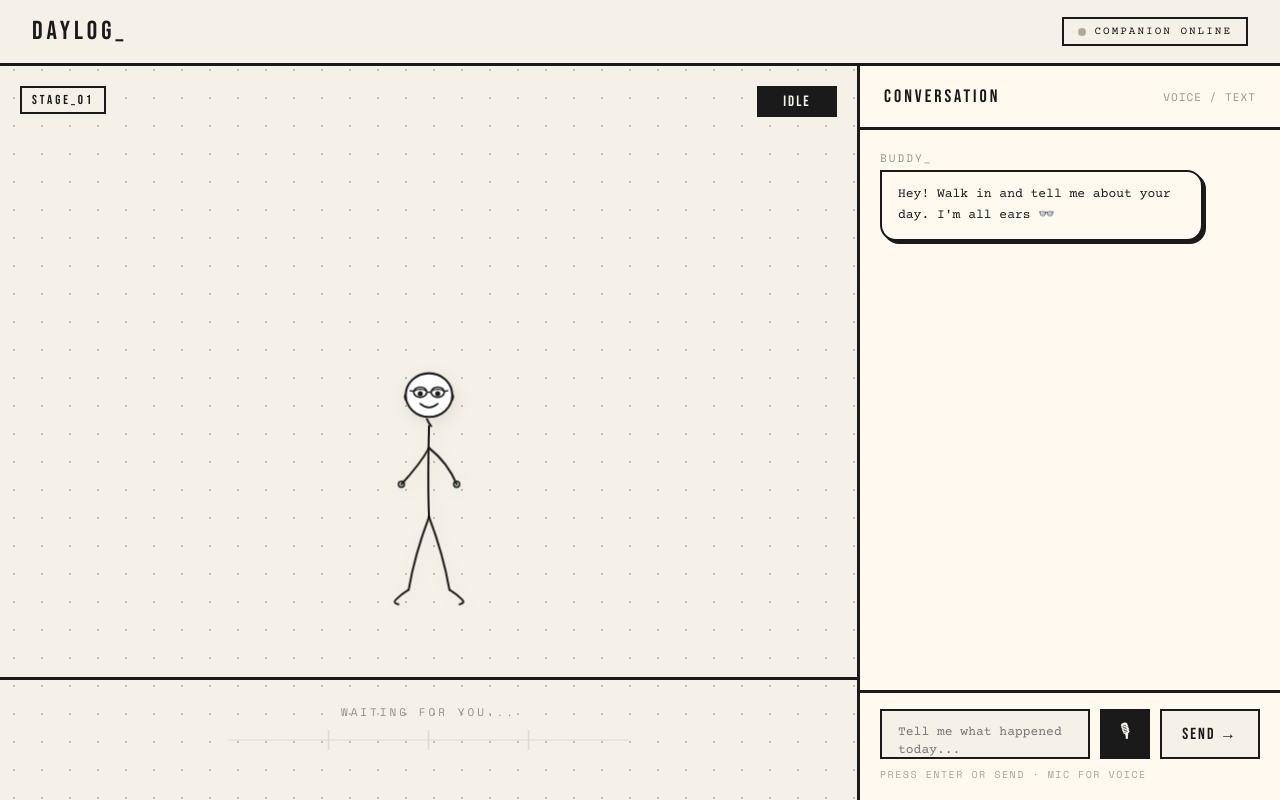
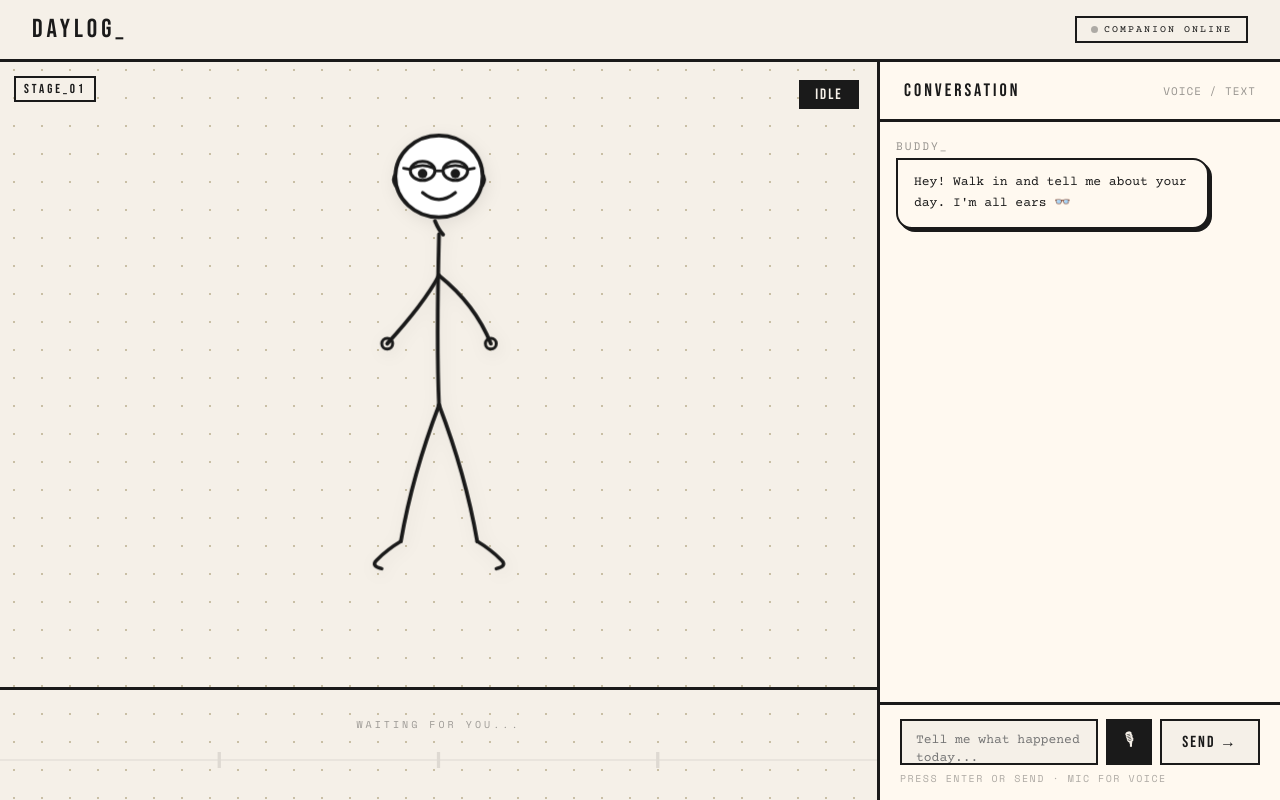
Before and after one commit to Tess224/Dailylog, a React (Vite) app: page / in a window 1280 px wide. Built offline with nearby package versions, Linux system fonts and the light colour scheme.

Commit message:
Update App.jsx

```diff
--- a/src/App.jsx
+++ b/src/App.jsx
@@ -7,27 +7,85 @@ import { POSES, AI_REPLIES } from './data.js'
 
 const lerp = (a, b, t) => a + (b - a) * t
 
+// ── Detect mobile once ────────────────────────────────────────────────────
+const isMobile = () => window.innerWidth < 768
+
 const GLOBAL_STYLES = `
-  @keyframes blink  { 0%,100%{opacity:1} 50%{opacity:0.2} }
-  @keyframes pulse  { 0%,100%{transform:scale(1)} 50%{transform:scale(1.08)} }
+  @keyframes blink { 0%,100%{opacity:1} 50%{opacity:0.2} }
+  @keyframes pulse { 0%,100%{transform:scale(1)} 50%{transform:scale(1.08)} }
+
+  * { box-sizing: border-box; margin: 0; padding: 0; }
+  body { overflow: hidden; }
+
+  /* Desktop: side by side. Mobile: stack vertically */
+  .stage {
+    display: grid;
+    grid-template-columns: 1fr 400px;
+    flex: 1;
+    min-height: 0;
+  }
+  .canvas-area {
+    border-right: 3px solid #1a1a1a;
+    position: relative;
+    overflow: hidden;
+    min-height: 0;
+  }
+  .chat-panel {
+    display: flex;
+    flex-direction: column;
+    background: #fff9f0;
+    min-height: 0;
+  }
+  .chat-log {
+    flex: 1;
+    overflow-y: auto;
+    padding: 16px;
+    display: flex;
+    flex-direction: column;
+    gap: 14px;
+    min-height: 0;
+  }
+
+  @media (max-width: 767px) {
+    body { overflow: auto; }
+    .stage {
+      grid-template-columns: 1fr;
+      grid-template-rows: 52vh 1fr;
+    }
+    .canvas-area {
+      border-right: none;
+      border-bottom: 3px solid #1a1a1a;
+    }
+    .chat-log {
+      max-height: 35vh;
+    }
+  }
 `
 
 export default function App() {
-  const [messages, setMessages]         = useState([{ id: 0, role: 'ai', text: "Hey! Walk in and tell me about your day. I'm all ears 👓" }])
-  const [pose, setPose]                 = useState('idle')
-  const [speech, setSpeech]             = useState('')
+  const [messages, setMessages]           = useState([{ id: 0, role: 'ai', text: "Hey! Walk in and tell me about your day. I'm all ears 👓" }])
+  const [pose, setPose]                   = useState('idle')
+  const [speech, setSpeech]               = useState('')
   const [speechVisible, setSpeechVisible] = useState(false)
-  const [thinking, setThinking]         = useState(false)
-  const [input, setInput]               = useState('')
-  const [walkProgress, setWalkProgress] = useState(0)
-  const [stickX, setStickX]             = useState(-25)
-  const [stickOpacity, setStickOpacity] = useState(0)
-  const [emotion, setEmotion]           = useState('IDLE')
-  const [caption, setCaption]           = useState('walk on in...')
+  const [thinking, setThinking]           = useState(false)
+  const [input, setInput]                 = useState('')
+  const [walkProgress, setWalkProgress]   = useState(0)
+  const [stickX, setStickX]               = useState(-30)
+  const [stickOpacity, setStickOpacity]   = useState(0)
+  const [emotion, setEmotion]             = useState('IDLE')
+  const [caption, setCaption]             = useState('walk on in...')
+  const [mobile, setMobile]               = useState(isMobile())
 
-  const chatRef    = useRef(null)
-  const replyIdx   = useRef(0)
+  const chatRef     = useRef(null)
+  const replyIdx    = useRef(0)
   const speechTimer = useRef(null)
+
+  // ── Responsive listener ───────────────────────────────────────────────
+  useEffect(() => {
+    const onResize = () => setMobile(isMobile())
+    window.addEventListener('resize', onResize)
+    return () => window.removeEventListener('resize', onResize)
+  }, [])
 
   // ── Walk-in on mount ──────────────────────────────────────────────────
   useEffect(() => {
@@ -36,14 +94,14 @@ export default function App() {
       prog += 2.2
       const t = Math.min(prog / 52, 1)
       setWalkProgress(prog)
-      setStickX(lerp(-25, 50, t))
+      setStickX(lerp(-30, 50, t))
       setStickOpacity(Math.min(t * 3, 1))
       if (t >= 1) {
         clearInterval(id)
         setWalkProgress(100)
         setPose('idle')
         setCaption('waiting for you...')
-        setTimeout(() => showSpeech("hey! 👋", 2500), 400)
+        setTimeout(() => showSpeech('hey! 👋', 2500), 400)
       }
     }, 32)
     return () => clearInterval(id)
@@ -69,7 +127,7 @@ export default function App() {
     setCaption(p.caption)
   }, [])
 
-  // ── Send message ──────────────────────────────────────────────────────
+  // ── Send ──────────────────────────────────────────────────────────────
   const handleSend = useCallback(async (overrideText) => {
     const text = (overrideText ?? input).trim()
     if (!text) return
@@ -79,11 +137,11 @@ export default function App() {
     applyPose('nodding')
     setThinking(true)
 
-    // ↓ Replace this block with your real API call
+    // ↓ Replace with your real API call
     await new Promise(r => setTimeout(r, 1000 + Math.random() * 900))
     const reply = AI_REPLIES[replyIdx.current % AI_REPLIES.length]
     replyIdx.current++
-    // ↑ ---------------------------------------------------
+    // ↑ --------------------------------
 
     setThinking(false)
 
@@ -98,123 +156,168 @@ export default function App() {
     setTimeout(() => applyPose('idle'), 3500)
   }, [input, applyPose, showSpeech])
 
-  // ── Speech recognition ────────────────────────────────────────────────
+  // ── Mic ───────────────────────────────────────────────────────────────
   const { recording, toggle: toggleMic, isSupported } = useSpeechRecognition({
     onResult: (t) => setInput(t),
-    onEnd:    () => { applyPose('idle'); setInput(prev => { handleSend(prev); return prev }) },
+    onEnd: () => { applyPose('idle'); setInput(prev => { handleSend(prev); return prev }) },
   })
 
   const onKeyDown = (e) => {
     if (e.key === 'Enter' && !e.shiftKey) { e.preventDefault(); handleSend() }
   }
 
-  // ── Render ────────────────────────────────────────────────────────────
+  // Stickman size: bigger on desktop, compact on mobile
+  const stickW = mobile ? 160 : 300
+  const stickH = mobile ? 320 : 600
+  const groundBottom = mobile ? 80 : 110
+  const stickBottom  = mobile ? groundBottom - 10 : groundBottom - 15
+
   return (
-    <div style={{ minHeight: '100vh', background: '#f5f0e8',
+    <div style={{
+      height: '100dvh', background: '#f5f0e8',
       backgroundImage: 'radial-gradient(circle, #c9bfa5 1px, transparent 1px)',
       backgroundSize: '28px 28px', fontFamily: "'Courier Prime', monospace",
-      color: '#1a1a1a', display: 'flex', flexDirection: 'column' }}>
+      color: '#1a1a1a', display: 'flex', flexDirection: 'column',
+    }}>
       <style>{GLOBAL_STYLES}</style>
 
       {/* NAV */}
-      <nav style={{ display: 'flex', justifyContent: 'space-between', alignItems: 'center',
-        padding: '16px 32px', borderBottom: '3px solid #1a1a1a',
-        background: '#f5f0e8', position: 'sticky', top: 0, zIndex: 100 }}>
-        <div style={{ fontFamily: "'Bebas Neue', sans-serif", fontSize: 26, letterSpacing: 4 }}>DAYLOG_</div>
-        <div style={{ display: 'flex', alignItems: 'center', gap: 8, fontSize: 11,
-          letterSpacing: 2, textTransform: 'uppercase', border: '2px solid #1a1a1a', padding: '6px 14px' }}>
-          <div style={{ width: 8, height: 8, borderRadius: '50%', background: '#1a1a1a', animation: 'blink 1.2s infinite' }} />
-          COMPANION ONLINE
+      <nav style={{
+        display: 'flex', justifyContent: 'space-between', alignItems: 'center',
+        padding: mobile ? '12px 20px' : '14px 32px',
+        borderBottom: '3px solid #1a1a1a', background: '#f5f0e8',
+        flexShrink: 0, zIndex: 100,
+      }}>
+        <div style={{ fontFamily: "'Bebas Neue', sans-serif", fontSize: mobile ? 22 : 26, letterSpacing: 4 }}>
+          DAYLOG_
+        </div>
+        <div style={{
+          display: 'flex', alignItems: 'center', gap: 6, fontSize: 10,
+          letterSpacing: 2, textTransform: 'uppercase', border: '2px solid #1a1a1a',
+          padding: mobile ? '5px 10px' : '6px 14px',
+        }}>
+          <div style={{ width: 7, height: 7, borderRadius: '50%', background: '#1a1a1a', animation: 'blink 1.2s infinite' }} />
+          {mobile ? 'ONLINE' : 'COMPANION ONLINE'}
         </div>
       </nav>
 
       {/* STAGE */}
-      <div style={{ display: 'grid', gridTemplateColumns: '1fr 420px', flex: 1 }}>
+      <div className="stage">
 
-        {/* LEFT: Stickman canvas */}
-        <div style={{ borderRight: '3px solid #1a1a1a', display: 'flex', flexDirection: 'column',
-          alignItems: 'center', justifyContent: 'flex-end', padding: 24,
-          position: 'relative', overflow: 'hidden', minHeight: 600 }}>
+        {/* CANVAS — stickman lives here */}
+        <div className="canvas-area">
+          <Label top={14} left={14} small={mobile}>STAGE_01</Label>
+          <EmotionTag small={mobile}>{emotion}</EmotionTag>
 
-          <Label top={20} left={20}>STAGE_01</Label>
-
-          <EmotionTag>{emotion}</EmotionTag>
-
-          {/* Ground */}
-          <div style={{ width: '100%', height: 3, background: '#1a1a1a', position: 'absolute', bottom: 120 }} />
+          {/* Ground line */}
+          <div style={{
+            position: 'absolute', bottom: groundBottom,
+            left: 0, width: '100%', height: 3, background: '#1a1a1a',
+          }} />
 
           {/* Caption */}
-          <div style={{ position: 'absolute', bottom: 80, width: '100%', textAlign: 'center',
-            fontSize: 11, letterSpacing: 3, textTransform: 'uppercase', opacity: 0.45,
-            fontFamily: "'Space Mono', monospace" }}>{caption}</div>
+          <div style={{
+            position: 'absolute', bottom: mobile ? 48 : 68,
+            width: '100%', textAlign: 'center',
+            fontSize: 10, letterSpacing: 3, textTransform: 'uppercase',
+            opacity: 0.4, fontFamily: "'Space Mono', monospace",
+          }}>
+            {caption}
+          </div>
 
           {/* Stickman */}
-          <div style={{ position: 'absolute', bottom: 123, left: `${stickX}%`,
-            transform: 'translateX(-50%)', width: 160, height: 320, opacity: stickOpacity }}>
+          <div style={{
+            position: 'absolute',
+            bottom: stickBottom,
+            left: `${stickX}%`,
+            transform: 'translateX(-50%)',
+            width: stickW,
+            height: stickH,
+            opacity: stickOpacity,
+          }}>
             <SpeechBubble text={speech} visible={speechVisible} />
             <Stickman pose={pose} walkProgress={walkProgress} />
           </div>
 
-          {/* Decorative rule */}
-          <svg style={{ position: 'absolute', bottom: 0, left: 0, width: '100%', height: 120, opacity: 0.1 }} viewBox="0 0 400 120">
-            <line x1="0" y1="60" x2="400" y2="60" stroke="#1a1a1a" strokeWidth="1" />
-            {[100, 200, 300].map(x => <line key={x} x1={x} y1="50" x2={x} y2="70" stroke="#1a1a1a" strokeWidth="1.5" />)}
+          {/* Decorative rule marks */}
+          <svg style={{ position: 'absolute', bottom: 0, left: 0, width: '100%', height: 80, opacity: 0.1 }}
+            viewBox="0 0 400 80" preserveAspectRatio="none">
+            <line x1="0" y1="40" x2="400" y2="40" stroke="#1a1a1a" strokeWidth="1" />
+            {[100, 200, 300].map(x => (
+              <line key={x} x1={x} y1="32" x2={x} y2="48" stroke="#1a1a1a" strokeWidth="1.5" />
+            ))}
           </svg>
         </div>
 
-        {/* RIGHT: Chat panel */}
-        <div style={{ display: 'flex', flexDirection: 'column', background: '#fff9f0' }}>
-          <div style={{ padding: '20px 24px', borderBottom: '3px solid #1a1a1a',
+        {/* CHAT PANEL */}
+        <div className="chat-panel">
+          {/* Header — hide on mobile to save space */}
+          {!mobile && (
+            <div style={{
+              padding: '18px 24px', borderBottom: '3px solid #1a1a1a',
               fontFamily: "'Bebas Neue', sans-serif", fontSize: 18, letterSpacing: 3,
-            display: 'flex', justifyContent: 'space-between', alignItems: 'center' }}>
+              display: 'flex', justifyContent: 'space-between', alignItems: 'center',
+              flexShrink: 0,
+            }}>
               <span>CONVERSATION</span>
               <span style={{ fontSize: 11, fontFamily: "'Space Mono'", fontWeight: 400, opacity: 0.45, letterSpacing: 1 }}>
                 VOICE / TEXT
               </span>
             </div>
+          )}
 
-          <div ref={chatRef} style={{ flex: 1, overflowY: 'auto', padding: 20,
-            display: 'flex', flexDirection: 'column', gap: 16, maxHeight: 'calc(100vh - 240px)' }}>
+          <div className="chat-log" ref={chatRef}>
             {messages.map(m => <Message key={m.id} text={m.text} role={m.role} />)}
             {thinking && (
               <div style={{ alignSelf: 'flex-start' }}>
-                <div style={{ fontSize: 11, letterSpacing: '2px', textTransform: 'uppercase',
+                <div style={{ fontSize: 10, letterSpacing: '2px', textTransform: 'uppercase',
                   opacity: 0.45, marginBottom: 4, fontFamily: "'Space Mono', monospace" }}>BUDDY_</div>
                 <ThinkingDots />
               </div>
             )}
           </div>
 
-          {/* Input area */}
-          <div style={{ borderTop: '3px solid #1a1a1a', padding: '16px 20px', background: '#fff9f0' }}>
-            <div style={{ display: 'flex', gap: 10, alignItems: 'center' }}>
+          {/* Input */}
+          <div style={{
+            borderTop: '3px solid #1a1a1a', padding: mobile ? '10px 12px' : '14px 20px',
+            background: '#fff9f0', flexShrink: 0,
+          }}>
+            <div style={{ display: 'flex', gap: 8, alignItems: 'center' }}>
               <textarea
                 value={input}
                 onChange={e => setInput(e.target.value)}
                 onKeyDown={onKeyDown}
                 placeholder="Tell me what happened today..."
-                style={{ flex: 1, background: '#f5f0e8', border: '2.5px solid #1a1a1a',
-                  padding: '12px 16px', fontFamily: "'Courier Prime', monospace",
-                  fontSize: 13, resize: 'none', outline: 'none', height: 50, lineHeight: 1.4 }}
+                style={{
+                  flex: 1, background: '#f5f0e8', border: '2.5px solid #1a1a1a',
+                  padding: '10px 14px', fontFamily: "'Courier Prime', monospace",
+                  fontSize: 13, resize: 'none', outline: 'none',
+                  height: 46, lineHeight: 1.4,
+                }}
               />
               <button
                 onClick={toggleMic}
                 disabled={!isSupported}
-                style={{ width: 50, height: 50, border: `2.5px solid ${recording ? '#c0392b' : '#1a1a1a'}`,
-                  background: recording ? '#c0392b' : '#1a1a1a', color: '#f5f0e8',
-                  cursor: isSupported ? 'pointer' : 'not-allowed', display: 'flex',
-                  alignItems: 'center', justifyContent: 'center', fontSize: 18, flexShrink: 0,
-                  animation: recording ? 'pulse 0.8s infinite' : 'none',
-                  opacity: isSupported ? 1 : 0.4 }}
+                style={{
+                  width: 46, height: 46, flexShrink: 0,
+                  border: `2.5px solid ${recording ? '#c0392b' : '#1a1a1a'}`,
+                  background: recording ? '#c0392b' : '#1a1a1a',
+                  color: '#f5f0e8', cursor: isSupported ? 'pointer' : 'not-allowed',
+                  display: 'flex', alignItems: 'center', justifyContent: 'center',
+                  fontSize: 17, animation: recording ? 'pulse 0.8s infinite' : 'none',
+                  opacity: isSupported ? 1 : 0.4,
+                }}
               >
                 {recording ? '⏹' : '🎙'}
               </button>
-              <SendButton onClick={handleSend}>SEND →</SendButton>
+              <SendButton onClick={handleSend} small={mobile}>SEND →</SendButton>
             </div>
+            {!mobile && (
               <div style={{ fontSize: 10, letterSpacing: 1.5, textTransform: 'uppercase',
-              opacity: 0.38, marginTop: 8, fontFamily: "'Space Mono', monospace" }}>
+                opacity: 0.35, marginTop: 6, fontFamily: "'Space Mono', monospace" }}>
                 PRESS ENTER OR SEND · MIC FOR VOICE
               </div>
+            )}
           </div>
         </div>
       </div>
@@ -222,36 +325,52 @@ export default function App() {
   )
 }
 
-// ── Tiny reusable sub-components ────────────────────────────────────────
-function Label({ top, left, children }) {
+// ── Sub-components ────────────────────────────────────────────────────────
+function Label({ top, left, small, children }) {
   return (
-    <div style={{ position: 'absolute', top, left, fontFamily: "'Bebas Neue', sans-serif",
-      fontSize: 13, letterSpacing: 3, border: '2px solid #1a1a1a', padding: '4px 10px', background: '#f5f0e8' }}>
+    <div style={{
+      position: 'absolute', top, left,
+      fontFamily: "'Bebas Neue', sans-serif",
+      fontSize: small ? 11 : 13, letterSpacing: 3,
+      border: '2px solid #1a1a1a', padding: '3px 8px', background: '#f5f0e8',
+    }}>
       {children}
     </div>
   )
 }
 
-function EmotionTag({ children }) {
+function EmotionTag({ small, children }) {
   return (
-    <div style={{ position: 'absolute', top: 20, right: 20, fontFamily: "'Bebas Neue', sans-serif",
-      fontSize: 15, letterSpacing: 2, border: '2.5px solid #1a1a1a', padding: '4px 12px',
-      background: '#1a1a1a', color: '#f5f0e8', minWidth: 80, textAlign: 'center', transition: 'all 0.3s' }}>
+    <div style={{
+      position: 'absolute', top: small ? 14 : 18, right: small ? 14 : 18,
+      fontFamily: "'Bebas Neue', sans-serif",
+      fontSize: small ? 12 : 15, letterSpacing: 2,
+      border: '2.5px solid #1a1a1a', padding: '3px 10px',
+      background: '#1a1a1a', color: '#f5f0e8',
+      minWidth: 60, textAlign: 'center', transition: 'all 0.3s',
+    }}>
       {children}
     </div>
   )
 }
 
-function SendButton({ onClick, children }) {
+function SendButton({ onClick, small, children }) {
   const [hovered, setHovered] = useState(false)
   return (
-    <button onClick={onClick}
+    <button
+      onClick={onClick}
       onMouseEnter={() => setHovered(true)}
       onMouseLeave={() => setHovered(false)}
-      style={{ padding: '0 20px', height: 50, border: '2.5px solid #1a1a1a',
-        background: hovered ? '#1a1a1a' : '#f5f0e8', color: hovered ? '#f5f0e8' : '#1a1a1a',
-        fontFamily: "'Bebas Neue', sans-serif", fontSize: 16, letterSpacing: 2,
-        cursor: 'pointer', transition: 'all 0.15s' }}>
+      style={{
+        padding: small ? '0 14px' : '0 20px',
+        height: 46, border: '2.5px solid #1a1a1a',
+        background: hovered ? '#1a1a1a' : '#f5f0e8',
+        color: hovered ? '#f5f0e8' : '#1a1a1a',
+        fontFamily: "'Bebas Neue', sans-serif",
+        fontSize: small ? 14 : 16, letterSpacing: 2,
+        cursor: 'pointer', transition: 'all 0.15s', flexShrink: 0,
+      }}
+    >
       {children}
     </button>
   )
```
Lines whose indentation alone changed are shown as unchanged.
